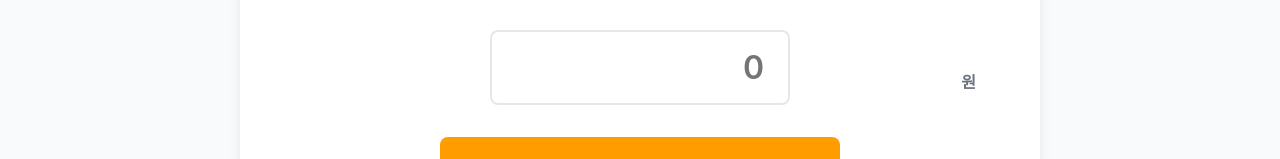
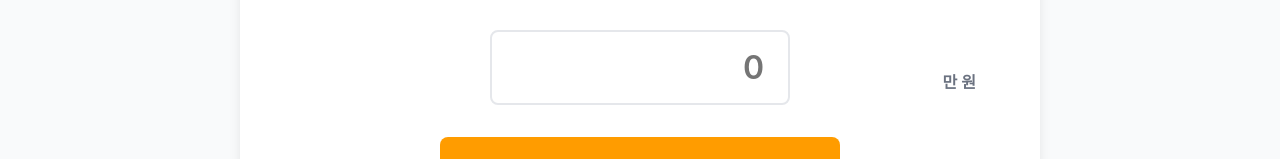
Before and after one commit to kim01033226699-lgtm/goodrich-info-a, a React (Vite) app: page /goodrich-info-a/settlement-education in a window 1280 px wide. Shown: the part 544-703 px from the top of the page. Built offline with nearby package versions, Linux system fonts and the light colour scheme.

Commit message:
Update handleCalculate to use income in won
입력단위 만원으로 변경-로직에는 그대로 적용

```diff
--- a/src/pages/UserPage.jsx
+++ b/src/pages/UserPage.jsx
@@ -41,11 +41,14 @@ function UserPage({ config }) {
     });
   };
 
-  const handleCalculate = () => {
-    const calculationResult = calculateSupport(Number(income), config);
-    setResult(calculationResult);
-    setStep(4);
-  };
+const handleCalculate = () => {
+  // 💡 입력된 금액(만원 단위)을 원단위로 변환
+  const incomeInWon = Number(income) * 10000;
+
+  const calculationResult = calculateSupport(incomeInWon, config);
+  setResult(calculationResult);
+  setStep(4);
+};
 
   const handleReset = () => {
     setStep(1);
@@ -137,7 +140,7 @@ function UserPage({ config }) {
                     className="income-input"
                     required
                   />
-                  <span className="input-suffix">원</span>
+                  <span className="input-suffix">만 원</span>
                 </div>
                 <button type="submit" className="btn-primary btn-large">다음 단계</button>
               </form>
```
